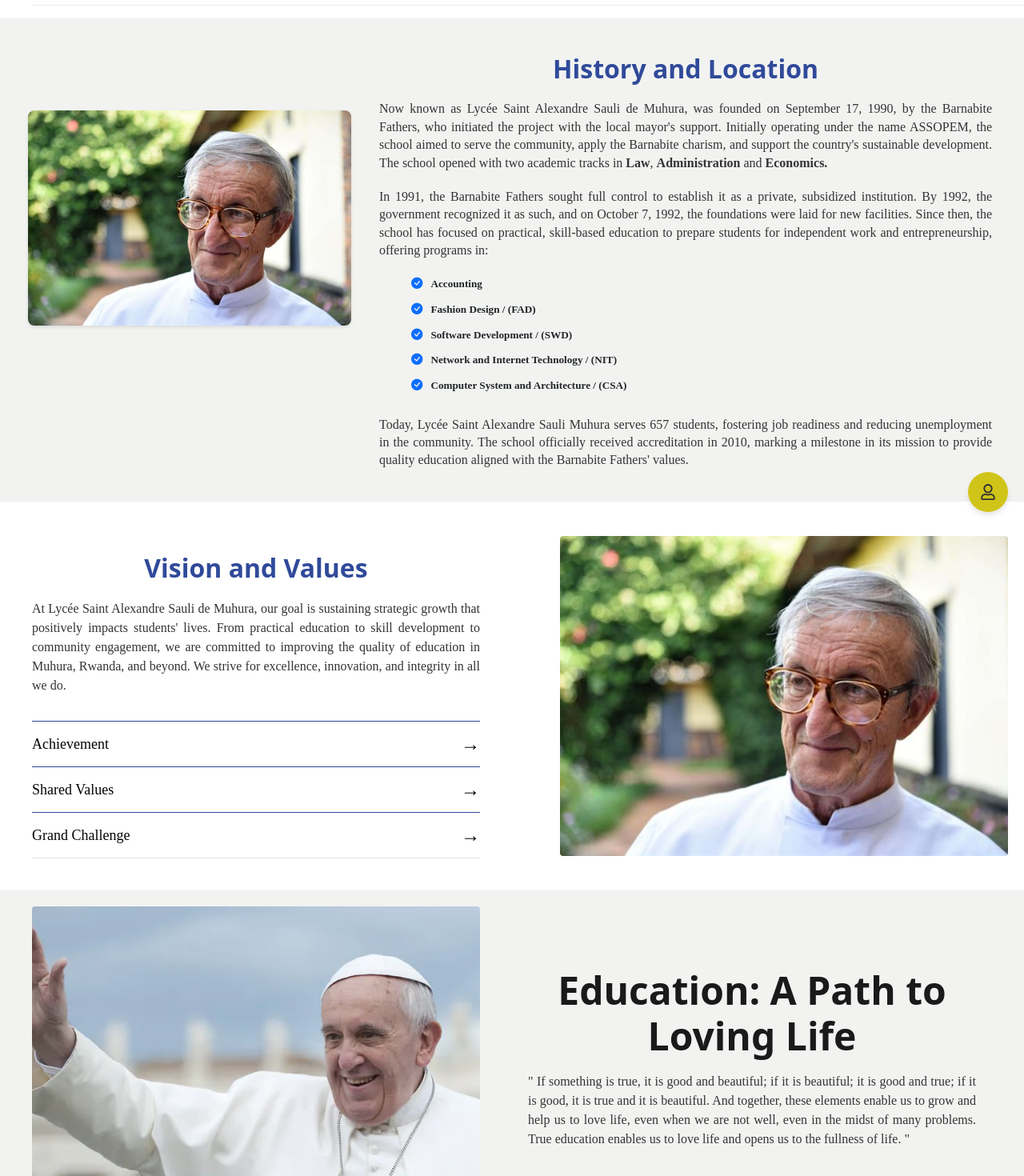
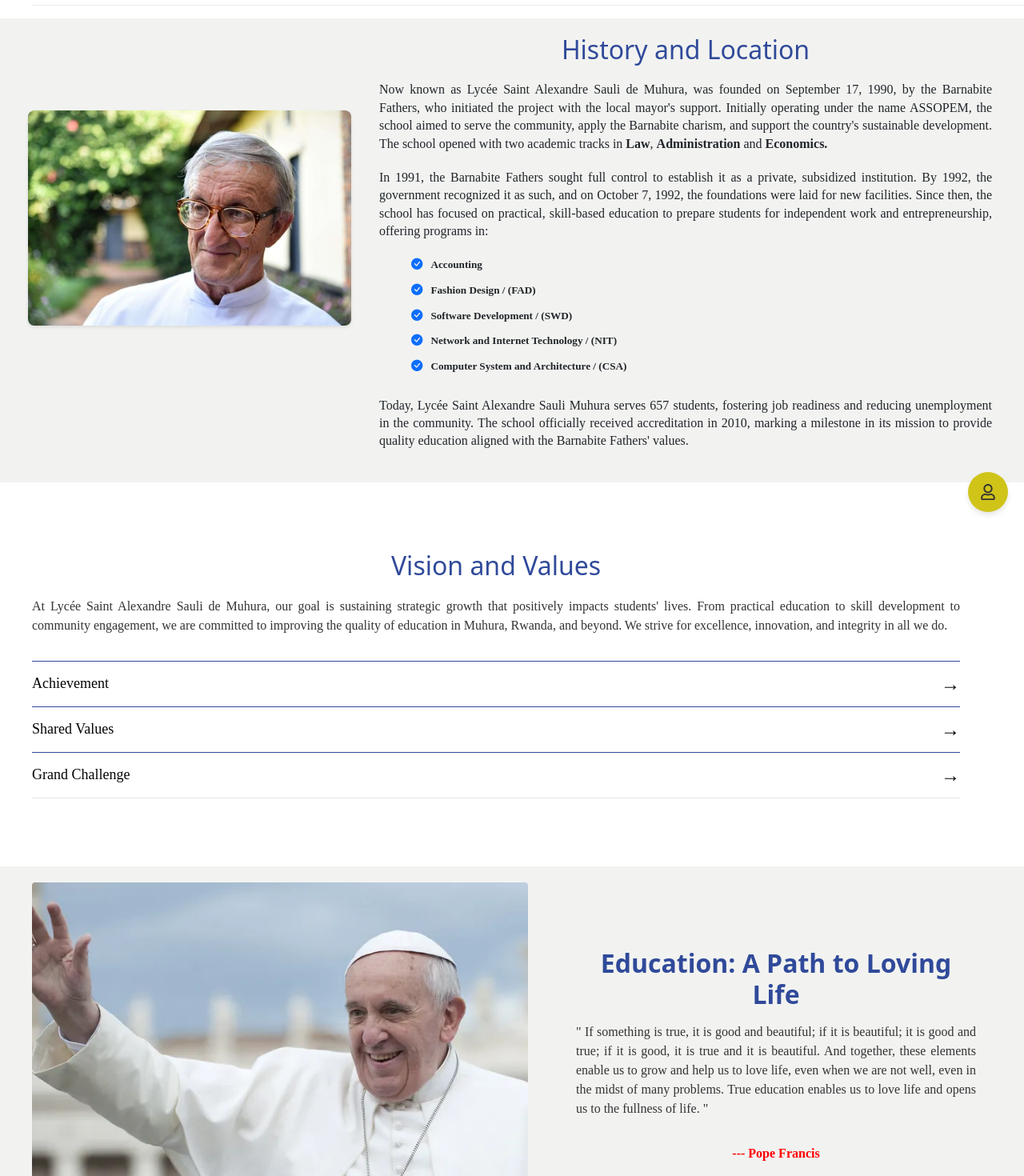
Before and after one commit to Deodate/LYCEESAINTALEXANDRE, a React (Create React App) app in the folder lycee/: page /about in a window 1280 px wide. Shown: the part 140-1610 px from the top of the page at 80% size. Built offline with nearby package versions, Linux system fonts and the light colour scheme; some icons are missing; a web font is replaced by a local one.

Commit message:
Progress

```diff
--- a/lycee/package.json
+++ b/lycee/package.json
@@ -37,5 +37,8 @@
       "last 1 firefox version",
       "last 1 safari version"
     ]
+  },
+  "devDependencies": {
+    "@babel/plugin-proposal-private-property-in-object": "^7.21.11"
   }
 }
--- a/lycee/src/App.css
+++ b/lycee/src/App.css
@@ -500,6 +500,13 @@ footer {
   margin: 1.5rem 0;
 }
 
+.green-line-trans {
+  width: 50px;
+  height: 3px;
+  background-color: #1B5E20;
+  margin: 0.5rem 0 1rem 0; /* Reduce top margin to bring it closer to title */
+}
+
 .excellence-description {
   font-size: 1.1rem;
   line-height: 1.6;
@@ -700,8 +707,12 @@ footer {
 
 /* Transform Links (similar styling) */
 
+.transform-title {
+  margin-bottom: 0.5rem; /* Reduce bottom margin of title */
+}
+
 .transform-image {
-  width: 100%;
+  width: 95%;
   /* height: 50%; */
   padding: 14px;
   object-fit: cover;
@@ -759,6 +770,15 @@ footer {
     width: 35px;
     height: 35px;
   }
+}
+
+.transform-description {
+  margin: 0 18px 0 0;  /* Add 10px margin to the right */
+  padding: 10px 0;  /* Add some vertical padding */
+  white-space: normal;  /* Allow text to wrap naturally */
+  text-align: left;  /* Align text to the left */
+  line-height: 1.6;  /* Maintain readable line height */
+  color: #333;
 }
 
 /* News Section */
--- a/lycee/src/Components/pages/About/About.css
+++ b/lycee/src/Components/pages/About/About.css
@@ -18,19 +18,19 @@
     box-shadow: 0 2px 4px rgba(0,0,0,0.1);
 }
 
-.welcome-section {
+.welcome-sections {
     width: 65%;
     padding: 0 20px;
 }
 
-.welcome-title {
+.welcome-titles {
     color: #304a9a;
     margin-bottom: 20px;
     font-size: 2em;
 }
 
 
-.welcome-text {
+.welcome-texts {
     font-family: 'Times New Roman', Times, serif;
     line-height: 1.4;
     margin-bottom: 20px;
@@ -38,7 +38,7 @@
     font-size: 16px;
 }
 
-.programs-list {
+.programs-lists {
     display: flex;
     flex-direction: column;
     align-items: flex-start; /* Changed from center to flex-start */
@@ -47,7 +47,7 @@
     font-size: 12px;
   }
 
-  .program-item {
+  .program-items {
     display: flex;
     align-items: center;
     margin-bottom: 10px;
@@ -56,12 +56,12 @@
     padding-left: 40px; /* Add some padding from the left if needed */
   }
 
-.program-item i {
+.program-items i {
     margin-right: 10px;
     font-size: 1.2em;
 }
 
-.program-item span {
+.program-items span {
     font-size: 1.1em;
 }
 
@@ -82,7 +82,7 @@
         display: block;
     }
 
-    .welcome-section {
+    .welcome-sections {
         width: 100%;
         padding: 0;
     }
--- a/lycee/src/Components/pages/About/About.jsx
+++ b/lycee/src/Components/pages/About/About.jsx
@@ -13,9 +13,9 @@ function About() {
                     <img src={schoolImage} alt="School" />
                 </div>
 
-                <div className="welcome-section">
-                    <h1 className="welcome-title">History and Location</h1>
-                    <p className="welcome-text">
+                <div className="welcome-sections">
+                    <h1 className="welcome-titles">History and Location</h1>
+                    <p className="welcome-texts">
                         Now known as Lycée Saint Alexandre Sauli de Muhura,
                         was founded on September 17, 1990, by the Barnabite Fathers,
                         who initiated the project with the local mayor's support.
@@ -26,7 +26,7 @@ function About() {
                         tracks in <b>Law</b>, <b>Administration</b> and <b>Economics.</b>
                     </p>
 
-                    <p className="welcome-text">
+                    <p className="welcome-texts">
                         In 1991, the Barnabite Fathers sought full
                         control to establish it as a private,
                         subsidized institution. By 1992,
@@ -38,30 +38,30 @@ function About() {
                         offering programs in:
                     </p>
 
-                    <div className="programs-list">
-                        <div className="program-item">
+                    <div className="programs-lists">
+                        <div className="program-items">
                             <i className="bi bi-check-circle-fill text-primary"></i>
                             <span><b>Accounting</b></span>
                         </div>
-                        <div className="program-item">
+                        <div className="program-items">
                             <i className="bi bi-check-circle-fill text-primary"></i>
                             <span><b>Fashion Design / (FAD)</b></span>
                         </div>
-                        <div className="program-item">
+                        <div className="program-items">
                             <i className="bi bi-check-circle-fill text-primary"></i>
                             <span><b>Software Development / (SWD)</b></span>
                         </div>
-                        <div className="program-item">
+                        <div className="program-items">
                             <i className="bi bi-check-circle-fill text-primary"></i>
                             <span><b>Network and Internet Technology / (NIT)</b></span>
                         </div>
-                        <div className="program-item">
+                        <div className="program-items">
                             <i className="bi bi-check-circle-fill text-primary"></i>
                             <span><b>Computer System and Architecture / (CSA)</b></span>
                         </div>
                     </div>
 
-                    <p className="welcome-text">
+                    <p className="welcome-texts">
                         Today, Lycée Saint Alexandre Sauli Muhura serves 657 students,
                         fostering job readiness and reducing unemployment in the community.
                         The school officially received accreditation in 2010, marking a milestone
--- a/lycee/src/Components/pages/HomepageContainer/HomepageContainer.jsx
+++ b/lycee/src/Components/pages/HomepageContainer/HomepageContainer.jsx
@@ -53,7 +53,7 @@ const HomepageContainer = () => {
           </div>
           <div className="col-lg-6 transform-content">
             <h2 className="transform-title">Transforming Lives</h2>
-            <div className="green-line"></div>
+            <div className="green-line-trans"></div>
             <p className="transform-description">
               Our integrated research and educational platforms ensure that breakthroughs in the classroom
               translate to student success in life. And our comprehensive academic ecosystem elevates
--- a/lycee/src/Components/pages/Inspiration/Inspiration.css
+++ b/lycee/src/Components/pages/Inspiration/Inspiration.css
@@ -11,13 +11,13 @@
     margin-left: 40px;
   }
 
-  .text-section {
+  .texts-section {
     flex: 1;
     max-width: 500px;
     margin-right: 40px;
   }
 
-  .text-section h1 {
+  .texts-section h1 {
     font-size: 32px;
     font-weight: 700;
     margin-bottom: 16px;
--- a/lycee/src/Components/pages/Inspiration/Inspiration.jsx
+++ b/lycee/src/Components/pages/Inspiration/Inspiration.jsx
@@ -10,7 +10,7 @@ const Inspiration = () => {
           <img src={PopeImage} alt="Saint Alexandre Sauli" />
           <p className="from-pope-francis">--- Pope Francis in 2021</p>
         </div>
-        <div className="text-section">
+        <div className="texts-section">
           <h1>Education: A Path to Loving Life</h1>
           <p className="inspiration-text">
           " If something is true, it is good and beautiful;
--- a/lycee/src/Components/pages/VisionValues/VisionValues.css
+++ b/lycee/src/Components/pages/VisionValues/VisionValues.css
@@ -1,6 +1,6 @@
 
-.text-section{
-  .welcome-title {
+.text-sectionV{
+  .welcomes-title {
     color: #304a9a;
     margin-bottom: 20px;
     font-size: 2em;
--- a/lycee/src/Components/pages/VisionValues/VisionValues.jsx
+++ b/lycee/src/Components/pages/VisionValues/VisionValues.jsx
@@ -6,8 +6,8 @@ const VisionValues = () => {
   return (
     <div className="vision-container">
       <div className="content-wrapper">
-        <div className="text-section">
-          <h1 className="welcome-title">Vision and Values</h1>
+        <div className="text-sectionV">
+          <h1 className="welcomes-title">Vision and Values</h1>
           <p className="vision-text">
             At Lycée Saint Alexandre Sauli de Muhura, our goal is sustaining strategic growth that
             positively impacts students' lives. From practical education to skill development to
```
Also changed, not shown: 1 other file (tests, documents, lock files or other folders).
